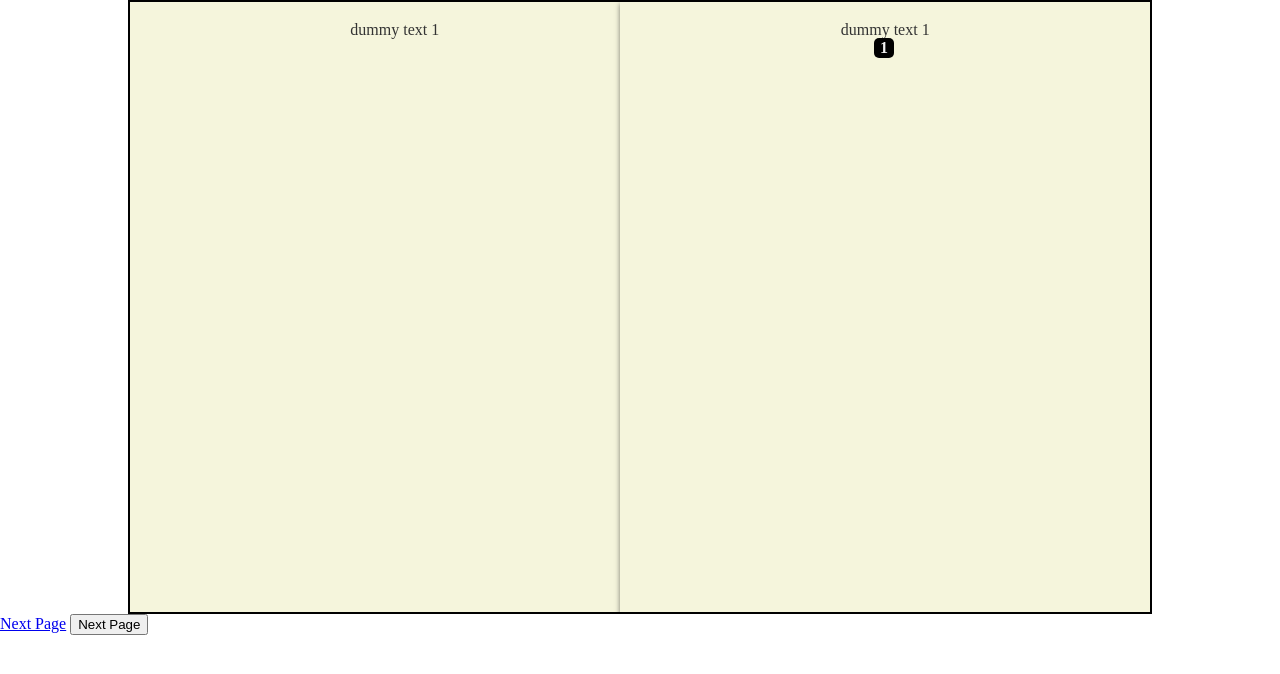
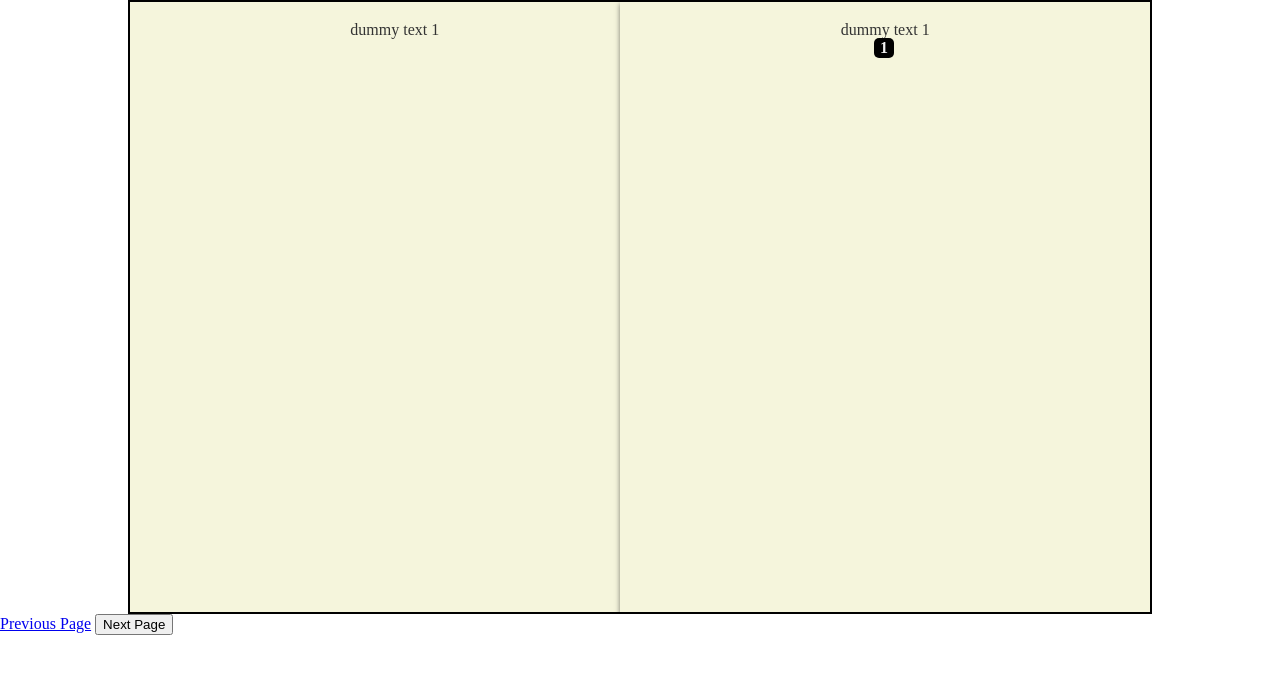
Before and after one commit to chessmano/chessmano.co.uk, a plain HTML site: page page.html in a window 1280 px wide. Drawn offline with Linux system fonts and the light colour scheme.

Commit message:
Update page.html

```diff
--- a/page.html
+++ b/page.html
@@ -161,7 +161,7 @@
  </div>
   </div>
    </div>
-    <a href="page.html">Next Page</a>
+    <a href="index.html">Previous Page</a>
 <button onclick="goToNextPage()">Next Page</button>
 
 
```
